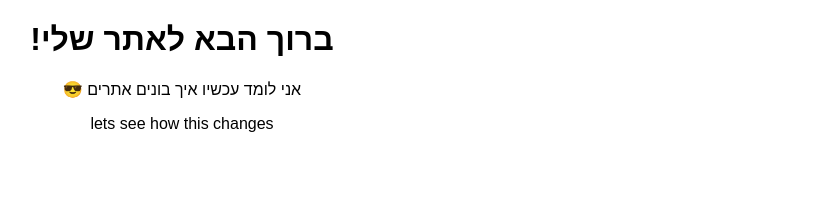
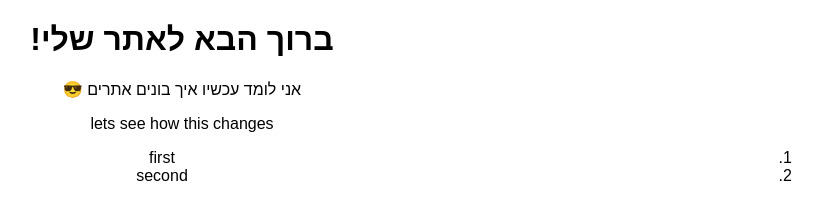
Before and after one commit to LiorYahel/first-try-gpt, a plain HTML site: page index.html in a window 1280 px wide. Shown: the whole page, without its empty margins (458-1280 px from the left). Drawn offline with Linux system fonts and the light colour scheme.

Commit message:
Update index.html

```diff
--- a/index.html
+++ b/index.html
@@ -8,5 +8,9 @@
     <h1>ברוך הבא לאתר שלי!</h1>
     <p>אני לומד עכשיו איך בונים אתרים 😎</p>
     <p> lets see how this changes</p>
+    <ol>
+      <li>first</li>
+      <li>second</li>
+    </ol>
   </body>
 </html>
```
